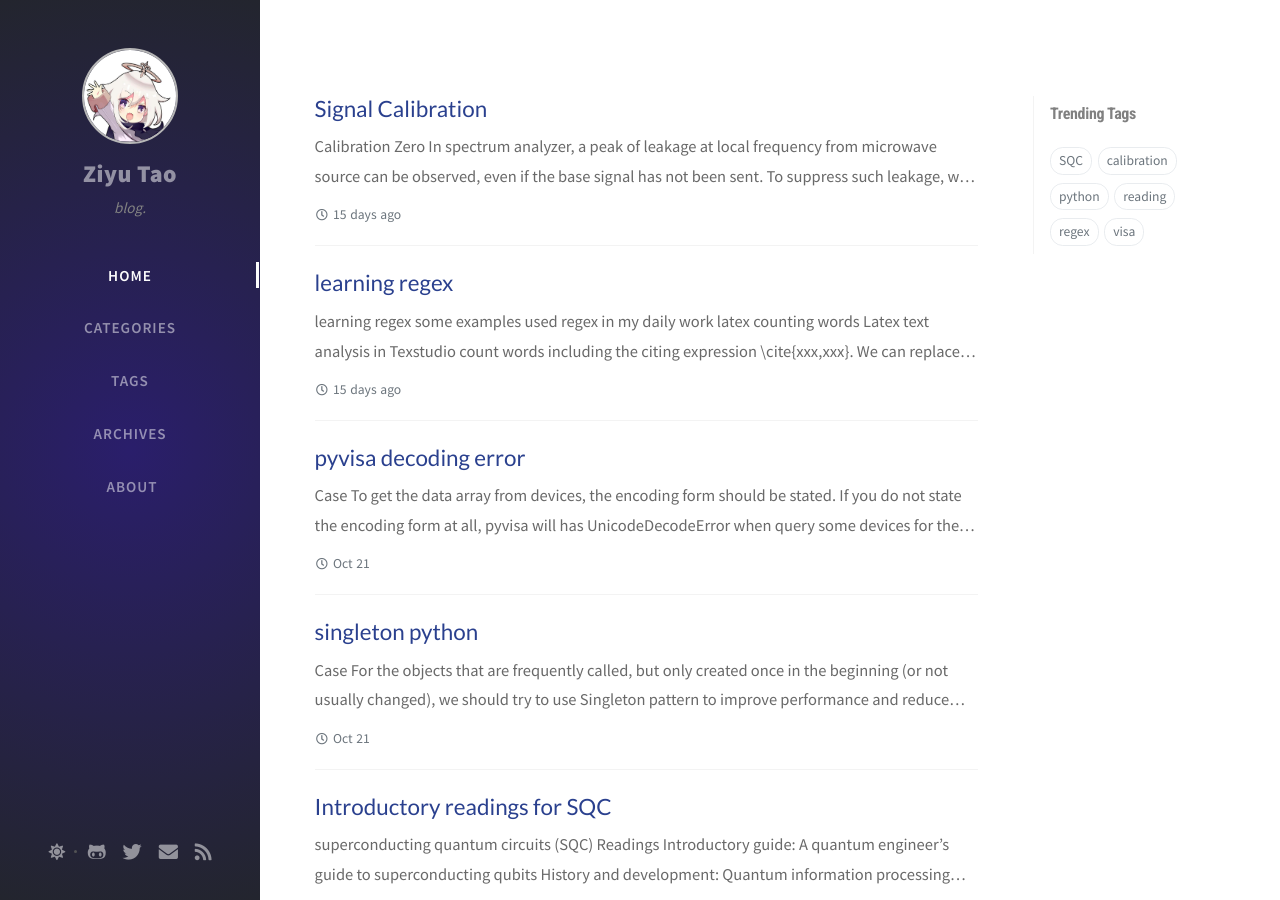
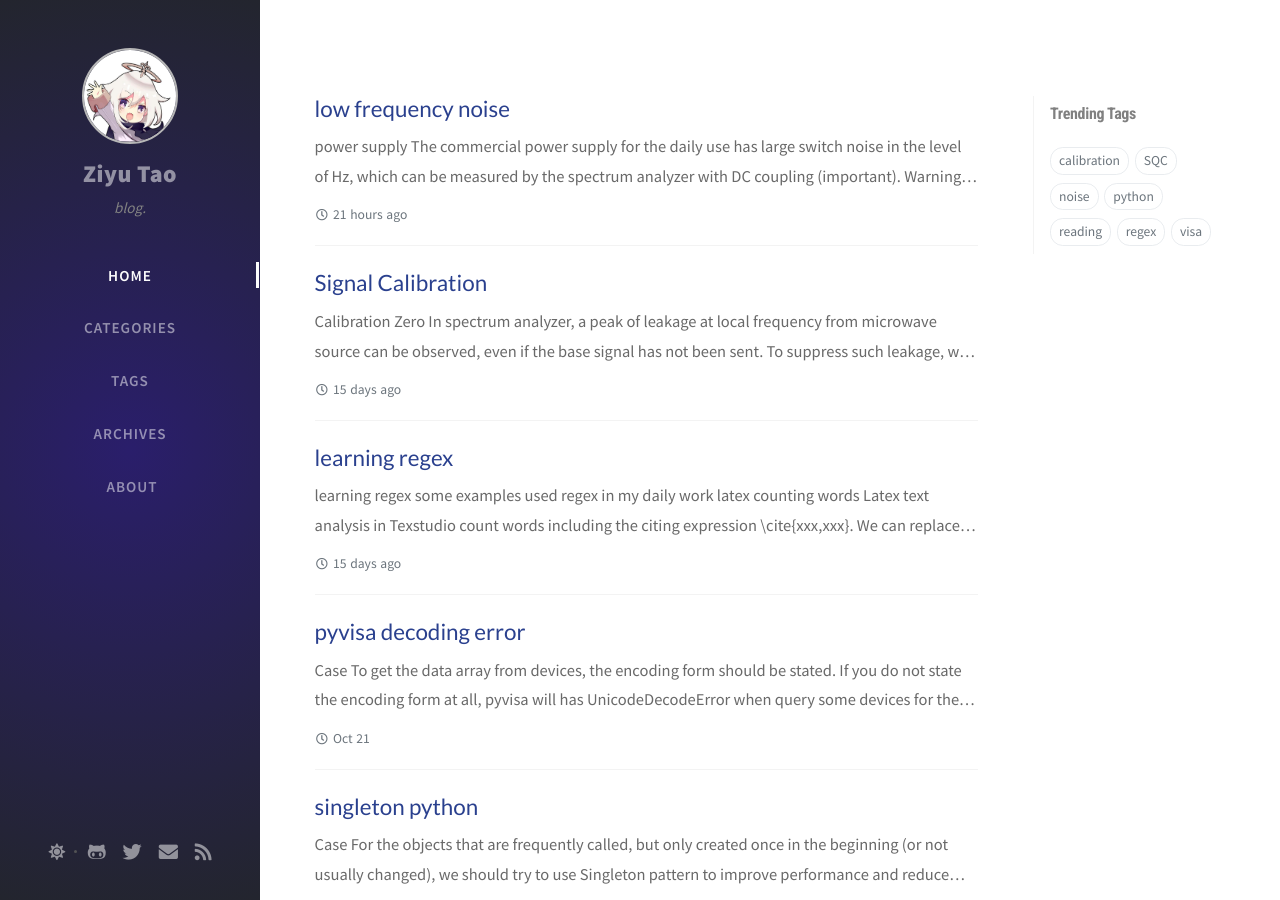
Before and after one commit to ZeeUTao/ZeeUTao.github.io, a Jekyll site: the page built from index.html, in a window 1280 px wide and 900 px high. Built offline with Jekyll 4.4.1, drawn with Linux system fonts in a browser that asks for light colours; nearby versions of some CDN libraries; the list of posts is cut into pages by our own code; comment, search, counter and statistics services are not loaded.

Commit message:
update low freq

```diff
--- a/_posts/2020-11-13-Signal_Calibration.md
+++ b/_posts/2020-11-13-Signal_Calibration.md
@@ -120,7 +120,7 @@ which contributes a mirror sideband frequency.
 
 ### Rough calibration
 
-To correct the sideband leakage, we need the above parameters $\epsilon, \delta$ to describe non-orthogonality and amplitude imbalance. In a rough calibration, we need to calibrate it in varied carrier frequency `f_c` and sideband frequency `f_sb`, estimated by the peak at mirror sideband frequency at spectrum analyzer.
+To correct the sideband leakage, we need the above parameters $\epsilon, \delta$ to describe non-orthogonality and amplitude imbalance. In a rough calibration, we need to calibrate it in varied carrier frequency `f_c` and sideband frequency `f_sb`, estimated by the peak at mirror sideband frequency of spectrum analyzer.
 
 ### but the signal also varied
 
--- /dev/null
+++ b/_posts/2020-11-28-low_freq_noise.md
@@ -0,0 +1,25 @@
+---
+layout: post
+title: "low frequency noise"
+description: "low frequency noise in experiment"
+date: 2020-11-28
+categories: [SQC,calibration]
+tags: [calibration,noise]
+math: true
+---
+
+
+
+
+
+## power supply
+
+The commercial *power supply* for the daily use has large switch noise in the level of Hz, which can be measured by the *spectrum analyzer* with DC coupling (important).
+
+> Warning: AC coupling spectrum analyzer removes any DC that may be present on the signal. If DC component is too large, then it could easily damage the input of the spectrum analyzer, and the repair could be expensive.
+
+### suggest
+
+> The low frequency noise of power supply may reduce the dephasing lifetime of qubit.
+>
+> A special designed power supply or a commercial ones with low noise (e.g. keysight) is required.
```
